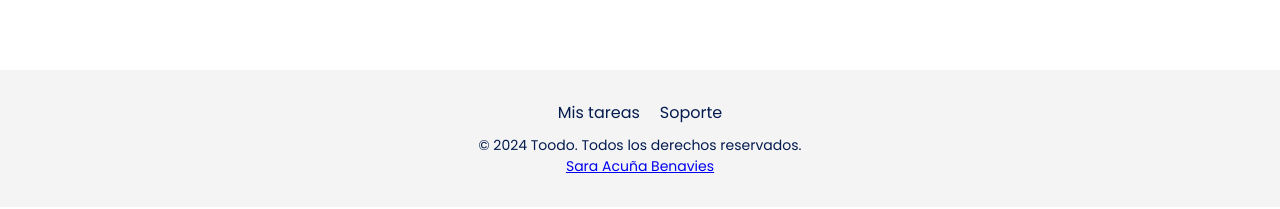
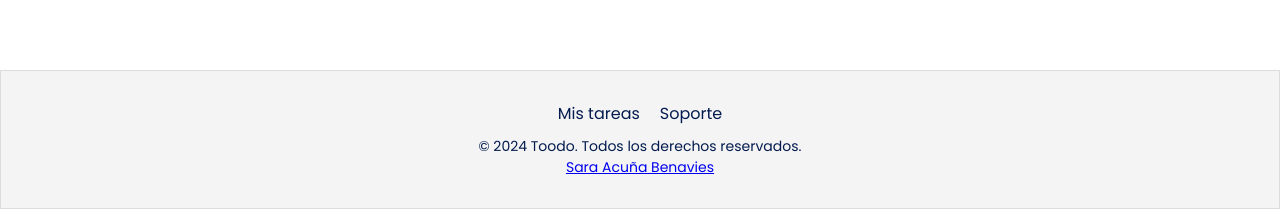
Before and after one commit to Acuna21/todoo, an Angular app: page /tasks in a window 1280 px wide. Shown: the part 593-802 px from the top of the page. Built offline with nearby package versions, Linux system fonts and the light colour scheme; no server answers.

Commit message:
footer setting

```diff
--- a/src/app/shared/components/footer/footer.component.scss
+++ b/src/app/shared/components/footer/footer.component.scss
@@ -1,7 +1,8 @@
 .footer {
     background-color: #f4f4f4;
     padding: 30px 20px;
-    text-align: center; /* Centrar el texto para dispositivos móviles */
+    text-align: center;
+    border: 1px solid var(--color-border);
 
     .footer-container {
         display: flex;
--- a/src/app/shared/components/navbar/navbar.component.scss
+++ b/src/app/shared/components/navbar/navbar.component.scss
@@ -1,6 +1,7 @@
 .navbar {
     background-color: #f4f4f4;
     padding: 20px 10px 0 10px;
+
 
     .navbar-title {
         display: flex;
```
